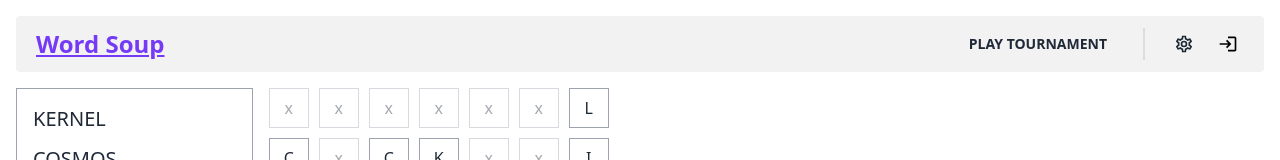
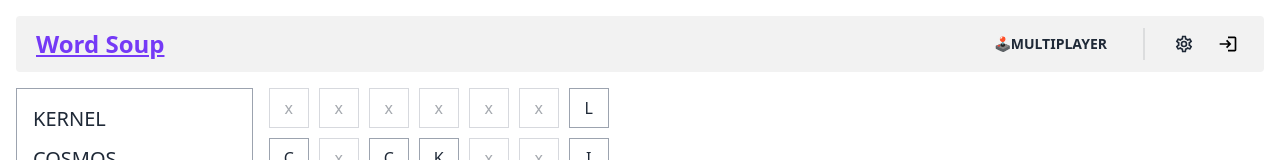
Before and after one commit to LuzAramburo/word-search, a React (Vite) app: page / in a window 1280 px wide. Shown: the top 160 px of the page. Built offline with nearby package versions, Linux system fonts and the light colour scheme; no server answers.

Commit message:
txt btn on navbar

```diff
--- a/src/components/navbar/Navbar.tsx
+++ b/src/components/navbar/Navbar.tsx
@@ -37,7 +37,7 @@ export const Navbar = () => {
         </a>
       </div>
       <div className="flex-none">
-        <a className="btn btn-ghost btn-sm" onClick={goTournamentCreation}>Play Tournament</a>
+        <a className="btn btn-ghost btn-sm" onClick={goTournamentCreation}>🕹️Multiplayer</a>
         <div className="divider lg:divider-horizontal"/>
         <div className="flex items-center gap-3">
           <button
```
